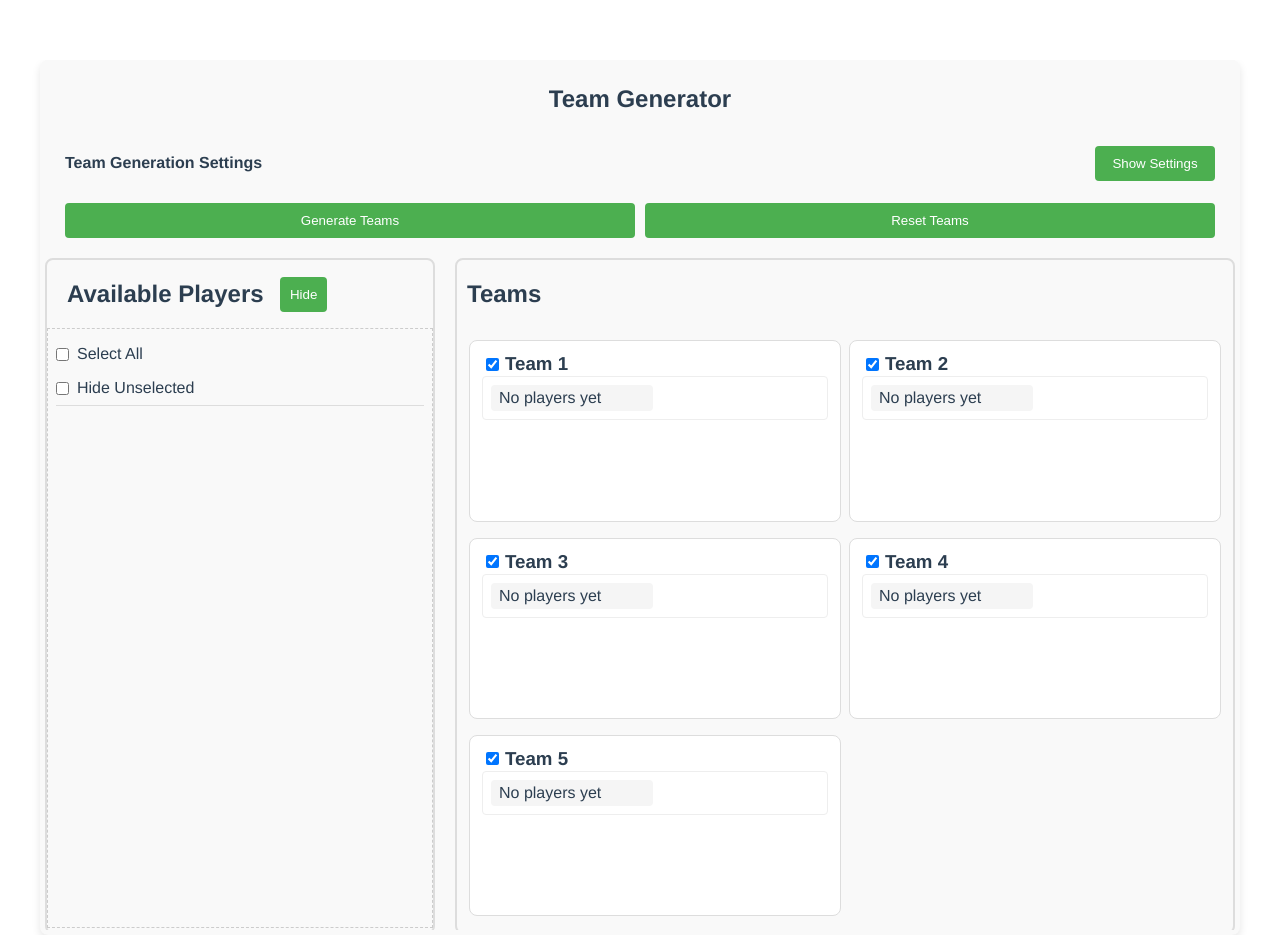
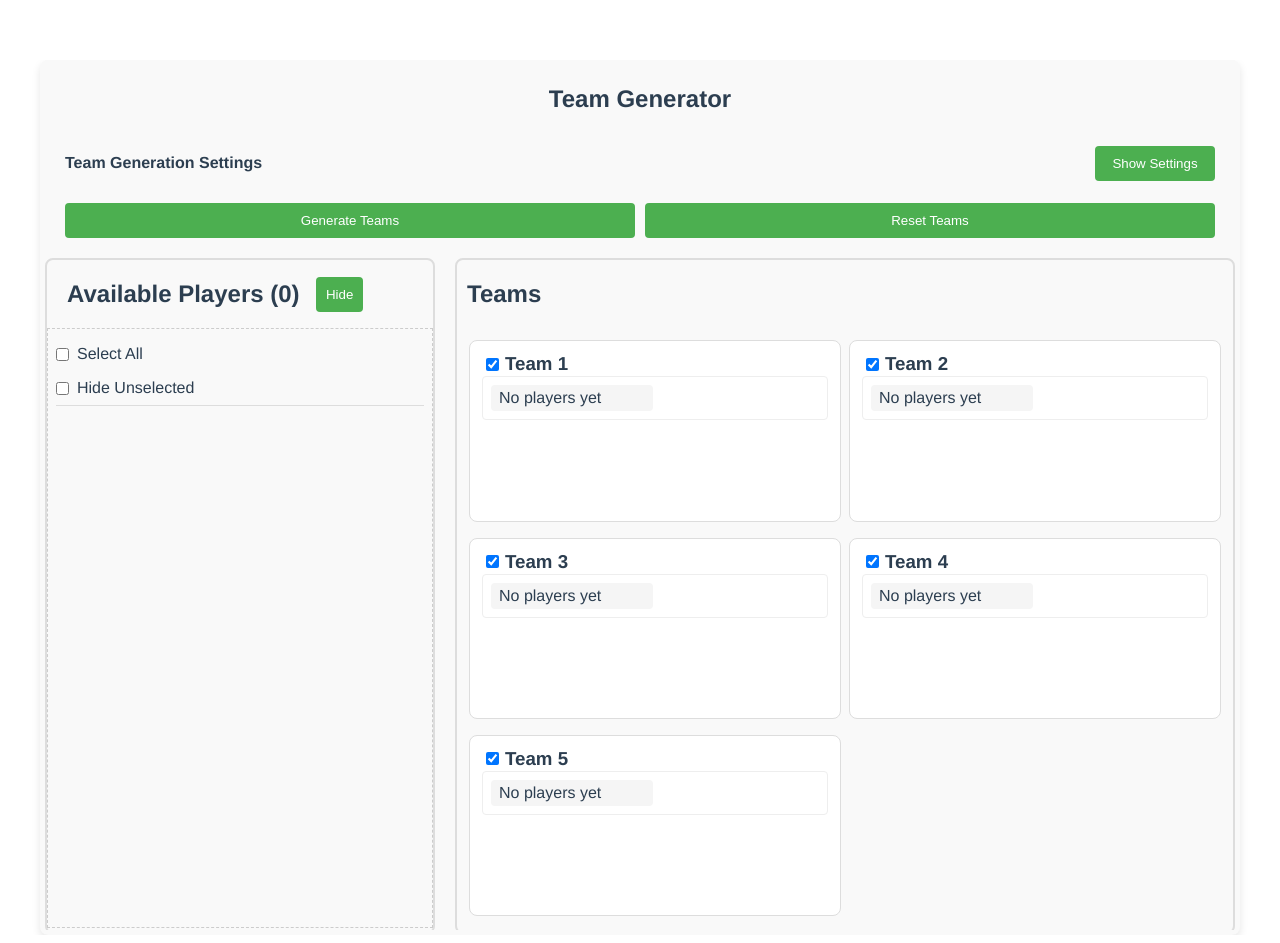
Before and after one commit to lehmanad1/square-mile-team-maker-web, a Vue app: page / in a window 1280 px wide. Built offline with nearby package versions, Linux system fonts and the light colour scheme.

Commit message:
add number of selected players

```diff
--- a/src/components/PlayerList.vue
+++ b/src/components/PlayerList.vue
@@ -1,7 +1,7 @@
 <template>
   <div class="player-list">
     <div class="title-container">
-      <h2>Available Players</h2>
+      <h2>Available Players ({{ selectedPlayers.length }})</h2>
       <button @click="emit('toggle-hide-player-list')" style="margin-left: 1em;">
         {{ props.showPlayerList ? 'Hide' : 'Show' }}
       </button>
@@ -54,6 +54,7 @@ import { Player } from '../types';
 
 const store = useStore();
 const players = computed(() => store.state.players);
+const selectedPlayers = computed(() => store.state.players.filter(p => p.selected));
 const dropIndicator = ref<HTMLElement | null>(null);
 let dragIndex = -1;
 let hideSelected = ref(false);
```
